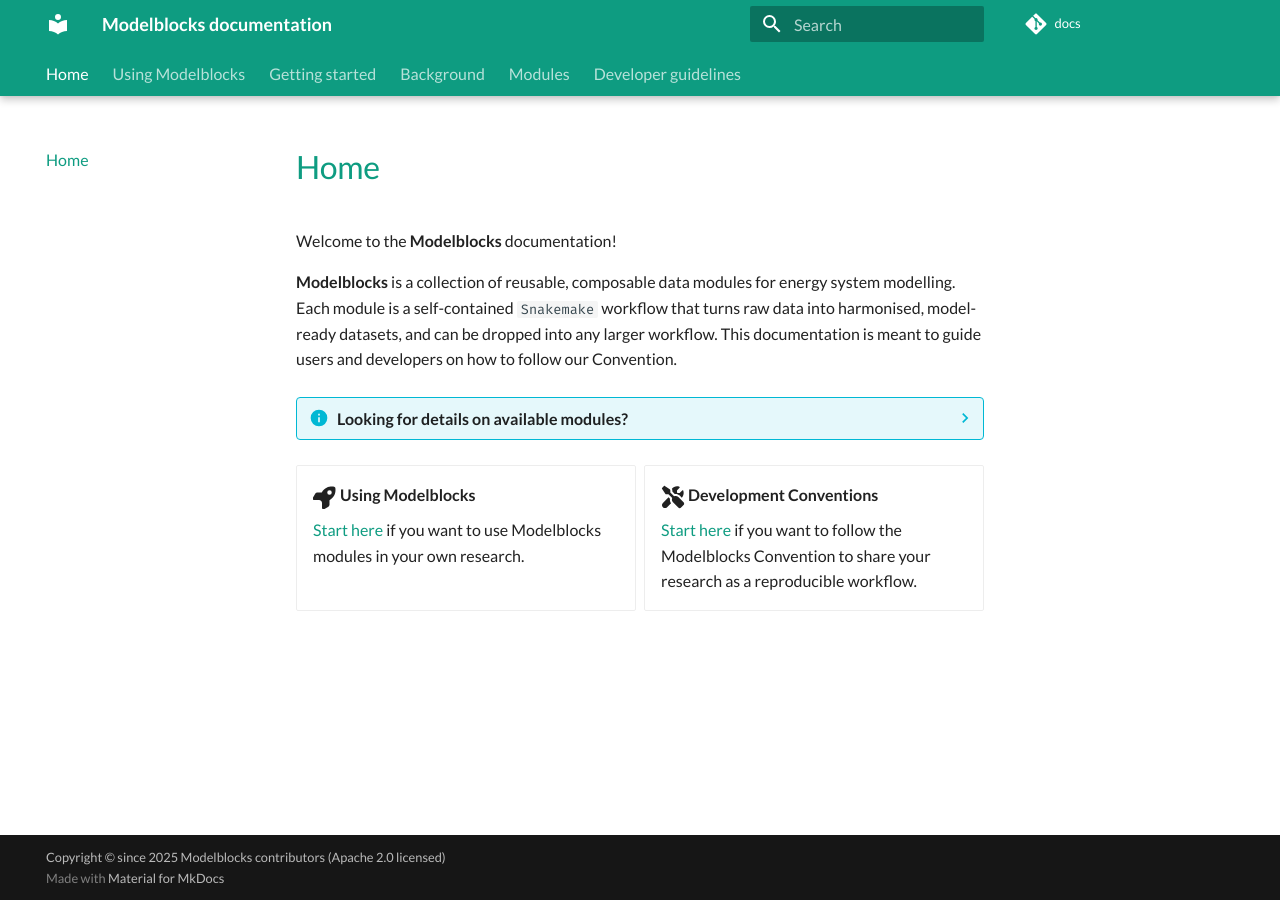
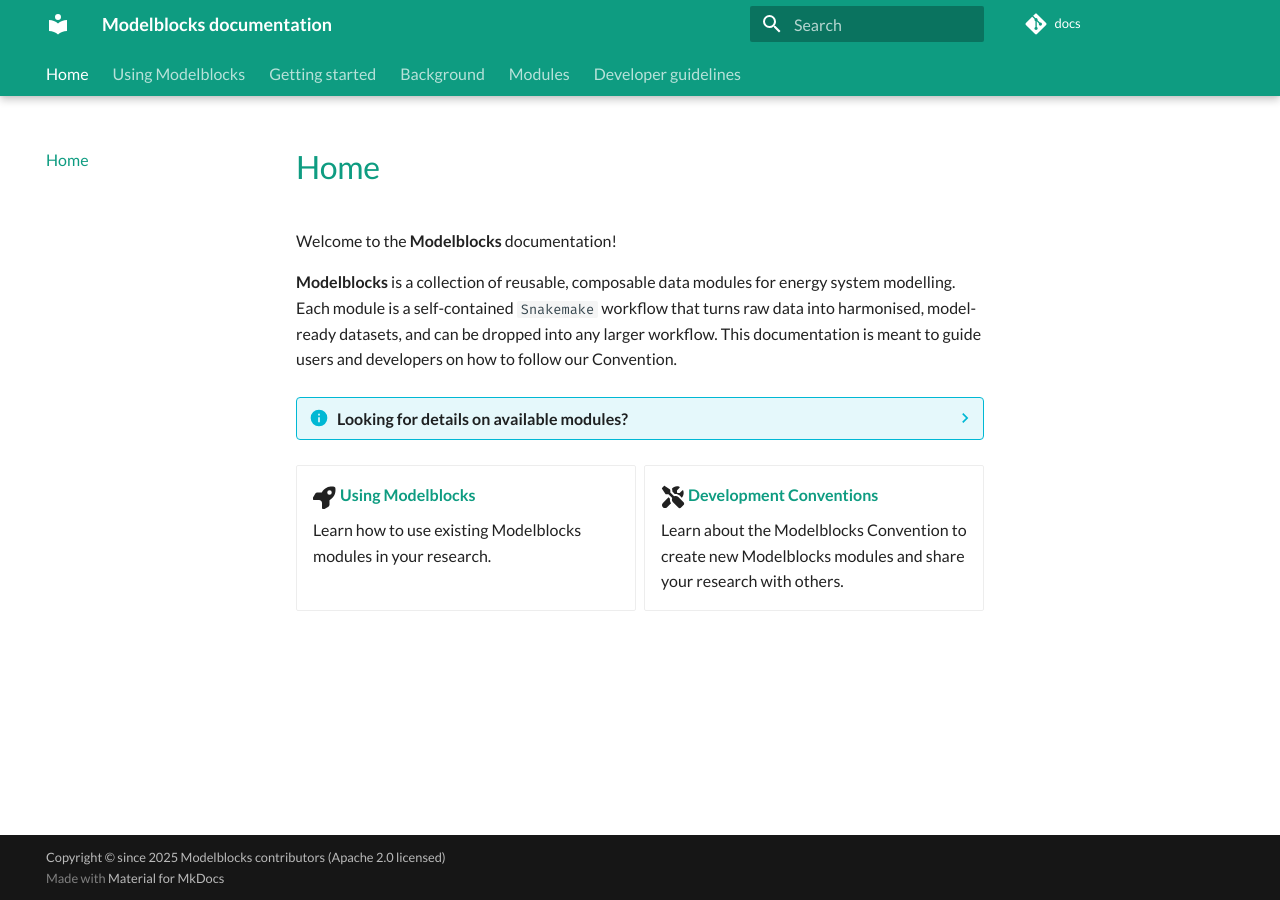
Before and after one commit to modelblocks-org/docs, an MkDocs documentation site: the page built from docs/index.md, in a window 1280 px wide. Built offline with MkDocs 1.6.1 and Material for MkDocs 9.7.7, drawn with Linux system fonts in a browser that asks for light colours; comment, search, counter and statistics services are not loaded.

Commit message:
Add background

```diff
--- a/docs/css/extra.css
+++ b/docs/css/extra.css
@@ -68,3 +68,11 @@
     inset: 0;
     content: "";
 }
+
+.md-typeset img.workflow-comparison-image {
+    display: block;
+    width: 100%;
+    aspect-ratio: 1236 / 635;
+    object-fit: contain;
+    background: white;
+}
--- a/docs/index.md
+++ b/docs/index.md
@@ -14,12 +14,12 @@
 
 <div class="grid cards" markdown>
 
--   :fontawesome-solid-rocket:{ .lg .middle } __Using Modelblocks__
+-   :fontawesome-solid-rocket:{ .lg .middle } __[Using Modelblocks](./user/index.md){ .card-link }__
 
-    [Start here](./user/index.md) if you want to use Modelblocks modules in your own research.
+    Learn how to use existing Modelblocks modules in your research.
 
--   :fontawesome-solid-screwdriver-wrench:{ .lg .middle } __Development Conventions__
+-   :fontawesome-solid-screwdriver-wrench:{ .lg .middle } __[Development Conventions](./developer/index.md){ .card-link }__
 
-    [Start here](./user/index.md) if you want to follow the Modelblocks Convention to share your research as a reproducible workflow.
+    Learn about the Modelblocks Convention to create new Modelblocks modules and share your research with others.
 
 </div>
--- a/mkdocs.yaml
+++ b/mkdocs.yaml
@@ -19,6 +19,7 @@
   - navigation.tabs.sticky
   - content.code.copy
   - content.code.annotate
+  - content.tooltips
   - search.suggest
   - search.highlight
   - search.share
```
Also changed, not shown: docs/user/background.md (added, +48 -0 lines), docs/Background/images/bloat-growth-problem.png (deleted), docs/developer/index.md (renamed from docs/developing/index.md), docs/user/images/bloat.drawio.png (added), docs/user/images/modular.png (renamed from docs/images/modular.png), docs/user/images/not_modular.png (renamed from docs/images/not_modular.png), docs/user/images/toolset_simple.drawio.png (renamed from docs/Background/images/toolset_simple.drawio.png).
